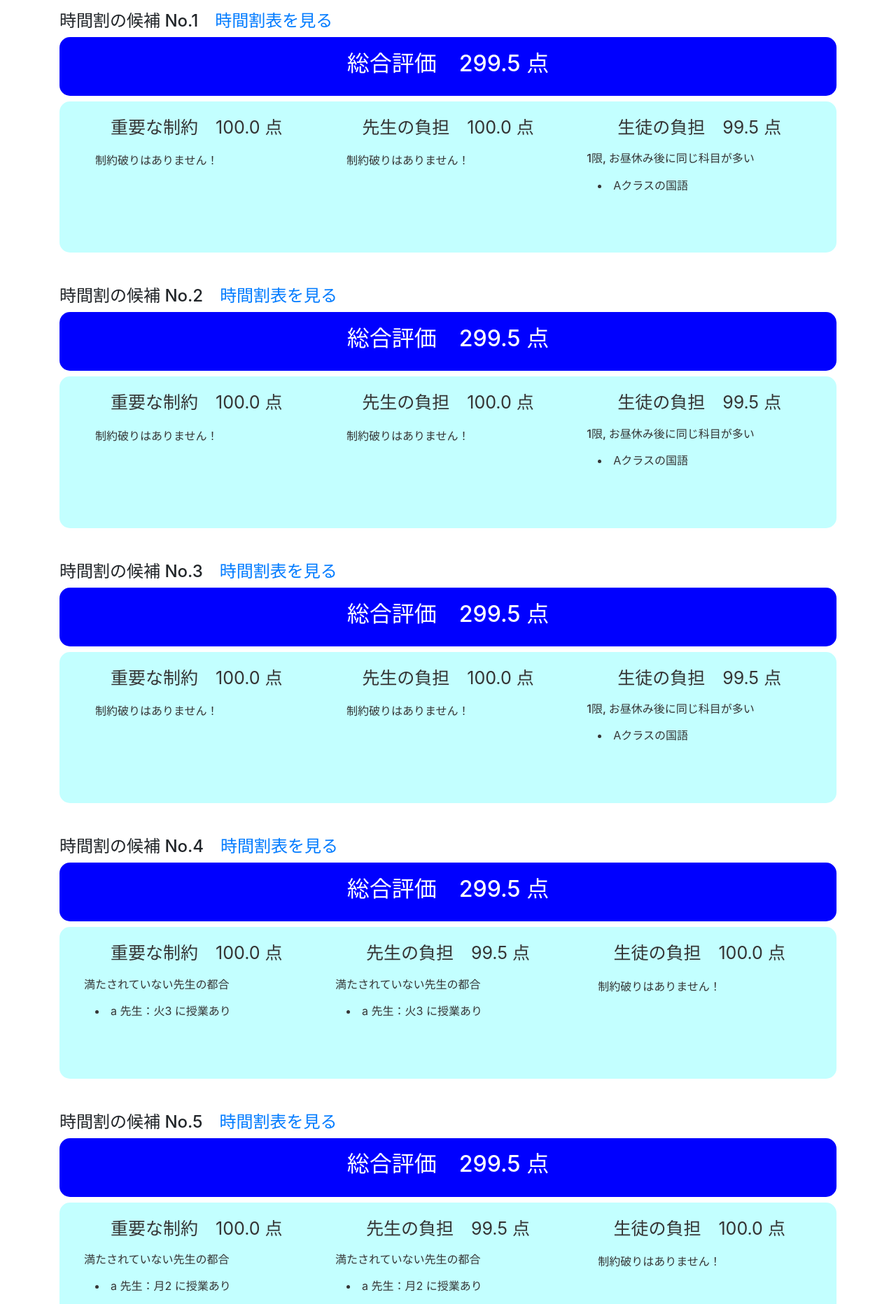
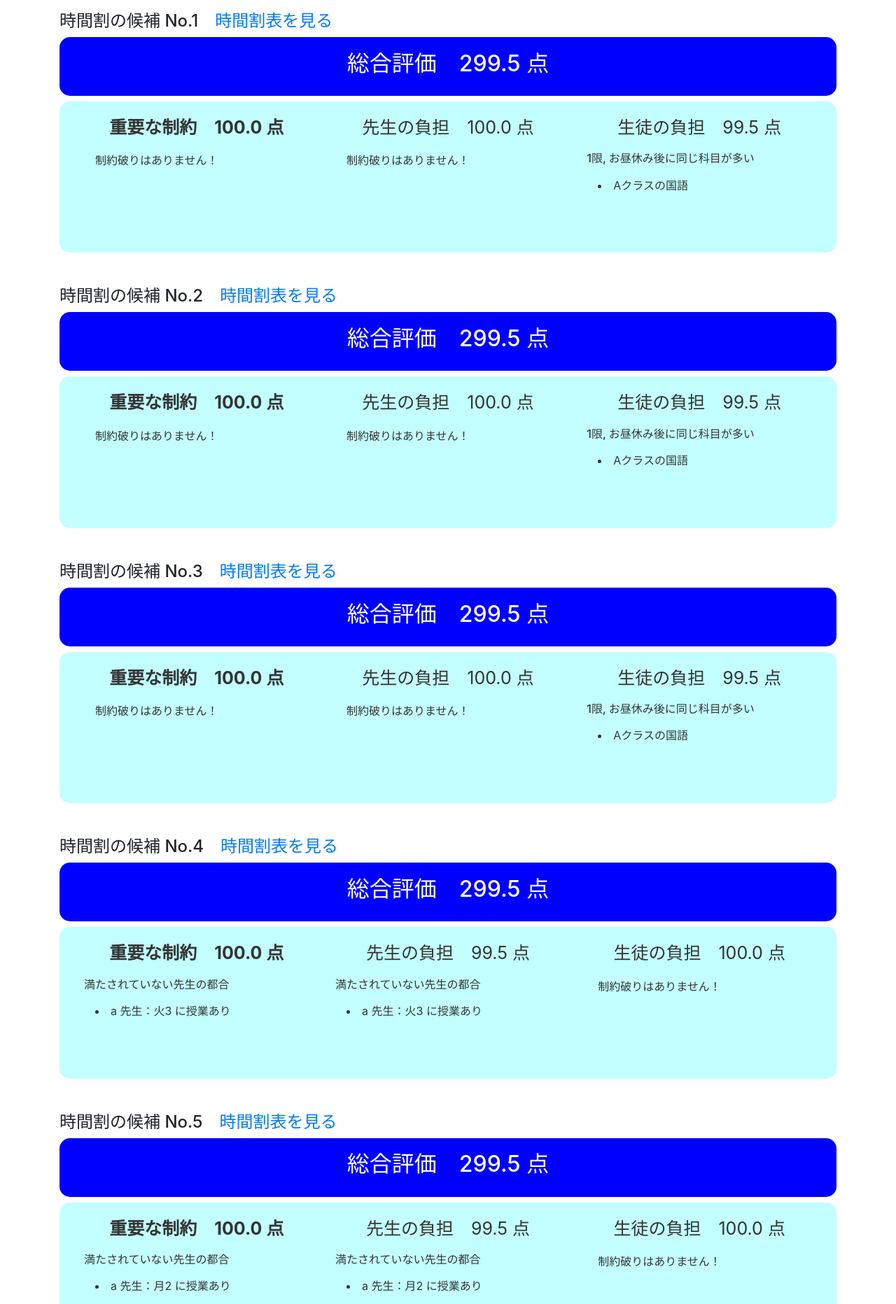
Before and after one commit to CanonMukai/timetable, a Django app: page /make/success in a window 1280 px wide. Shown: the part 56-1920 px from the top of the page at 70% size. Run offline with Django 3.2, Linux system fonts and the light colour scheme; data comes from the database, SQL or seed files in the repository; both versions use the stored data as it was after the commit; some libraries are stand-ins or nearby versions.

Commit message:
Bold style for most important constraint

```diff
--- a/templates/make/success.html
+++ b/templates/make/success.html
@@ -15,7 +15,7 @@
     <div class="out">
         <!-- 重要な制約 -->
         <div class="left">
-            <div class="title">重要な制約　{{ info.strict }} 点</div>
+            <div class="title"><b>重要な制約　{{ info.strict }} 点</b></div>
             <div class="m-3">
                 {% if info.display3 %}
                 <h6>満たされていない先生の都合</h6>
```
Also changed, not shown: db.sqlite3.
